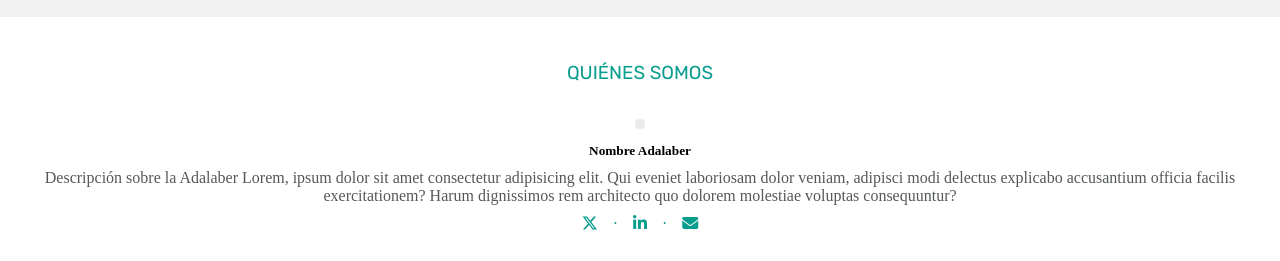
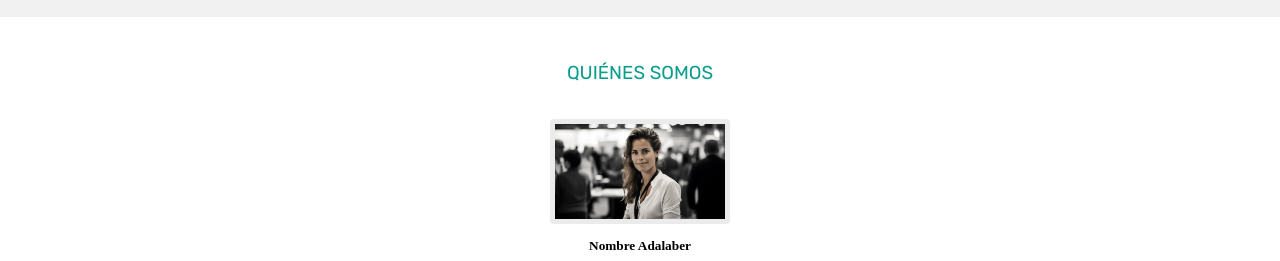
Before and after one commit to BugmaoLtd/project-promo-48-module-1-team-1, a website built with Vite: page src/index.html in a window 1280 px wide. Shown: the part 940-1201 px from the top of the page. Built offline with nearby package versions, Linux system fonts and the light colour scheme; files whose address does not match are found by name.

Commit message:
cambiosLaura4

```diff
--- a/src/partials/laura.html
+++ b/src/partials/laura.html
@@ -5,7 +5,7 @@
         <h3>QUIÉNES SOMOS</h3>
         </div>
         <div class="container-tarjet">
-            <img src="img/Foto Laura Montiel.jpg" alt="">
+            <img src="imgages/imgLinkedin.jpg" alt="">
             <h5>Nombre Adalaber</h5>
             <p>Descripción sobre la Adalaber Lorem, ipsum dolor sit amet consectetur adipisicing elit. Qui eveniet laboriosam dolor veniam, adipisci modi delectus explicabo accusantium officia facilis exercitationem? Harum dignissimos rem architecto quo dolorem molestiae voluptas consequuntur?</p>
 
```
Also changed, not shown: public/images/imgLinkedin.jpg (added).
